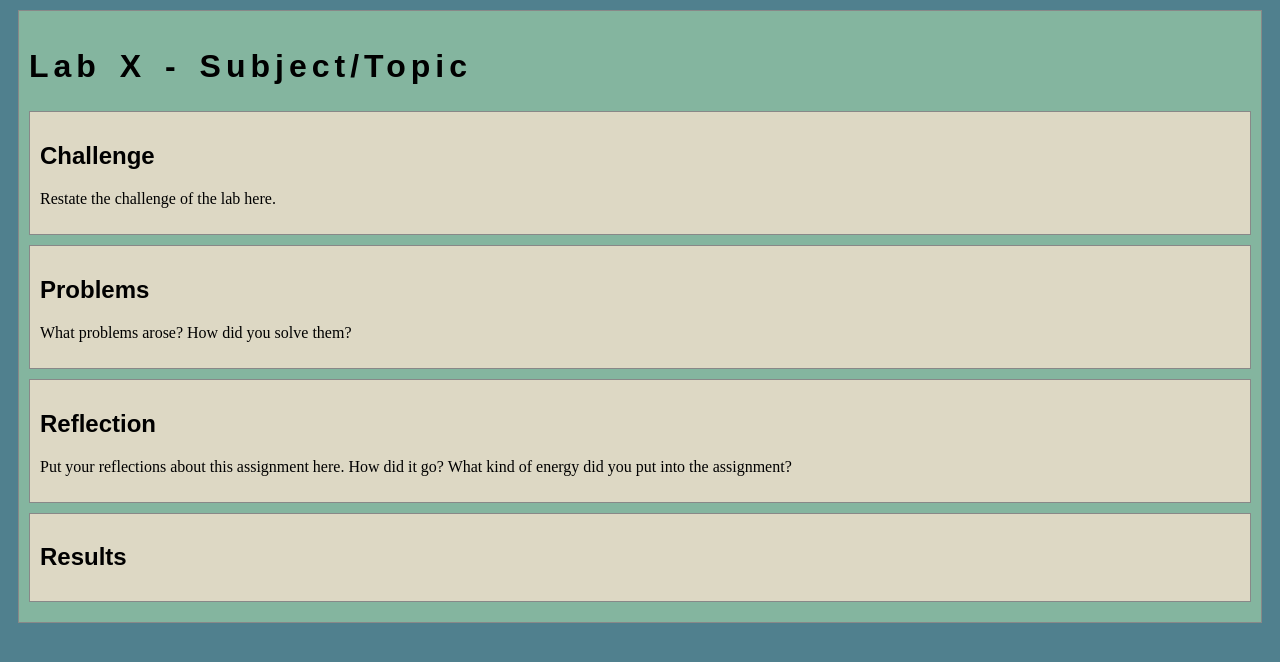
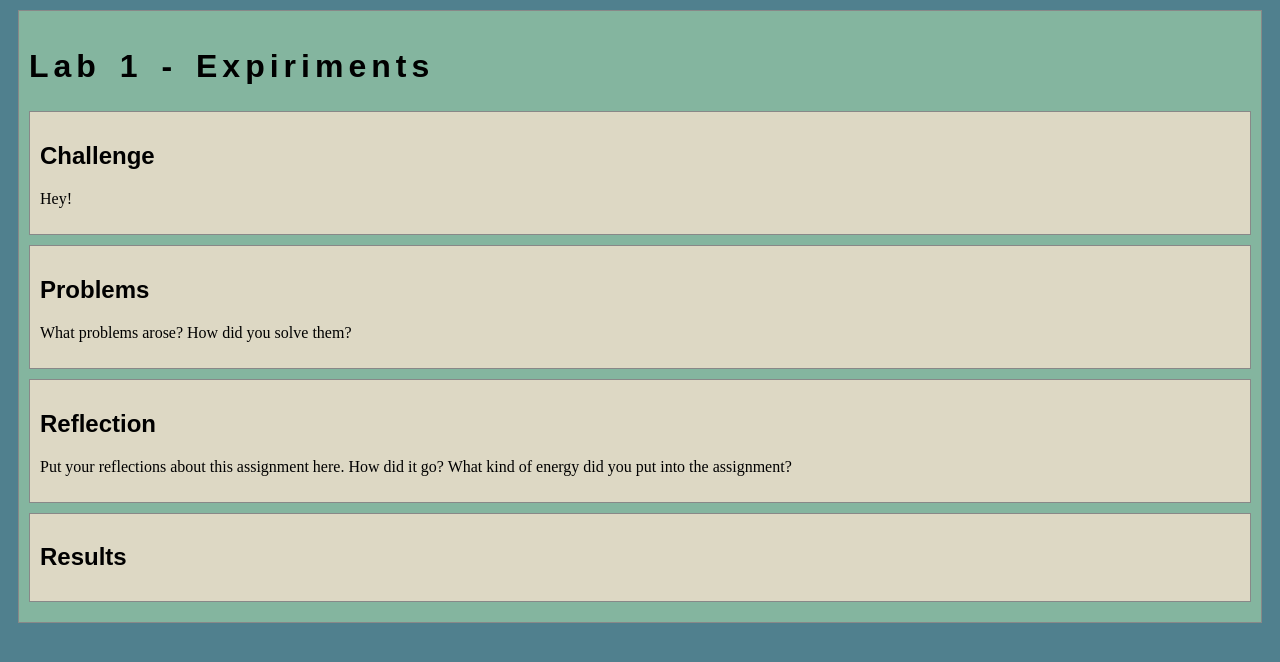
Before and after one commit to EmiDani-23/art101, a plain HTML site: page lab1/index.html in a window 1280 px wide. Drawn offline with nearby package versions, Linux system fonts and the light colour scheme.

Commit message:
Update index.html

```diff
--- a/lab1/index.html
+++ b/lab1/index.html
@@ -2,7 +2,7 @@
 <html>
 <head>
 	<!-- This title is used for tabs and bookmarks -->
-	<title>Lab X - Subject/Topic</title>
+	<title>Lab 1 - Expiriments</title>
 
 	<!-- Use UTF character set, a good idea with any webpage -->
   	<meta charset="UTF-8" />
@@ -23,10 +23,10 @@
 	<!-- Style this page by changing the CSS in ../css/site.css or css/lab.css -->
 	<main id="content">
 		<section>
-			<h1>Lab X - Subject/Topic</h1>
+			<h1>Lab 1 - Expiriments</h1>
 			<div class="minor-section">
 					<h2>Challenge</h2>
-					<p>Restate the challenge of the lab here.</p>
+					<p>Hey!</p>
 			</div>
 
 			<div class="minor-section">
```
